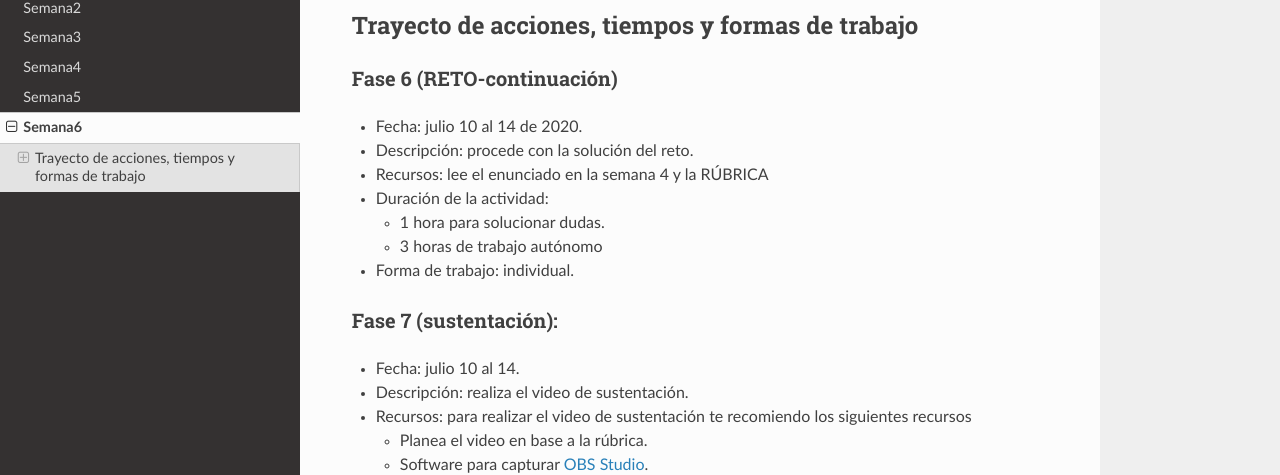
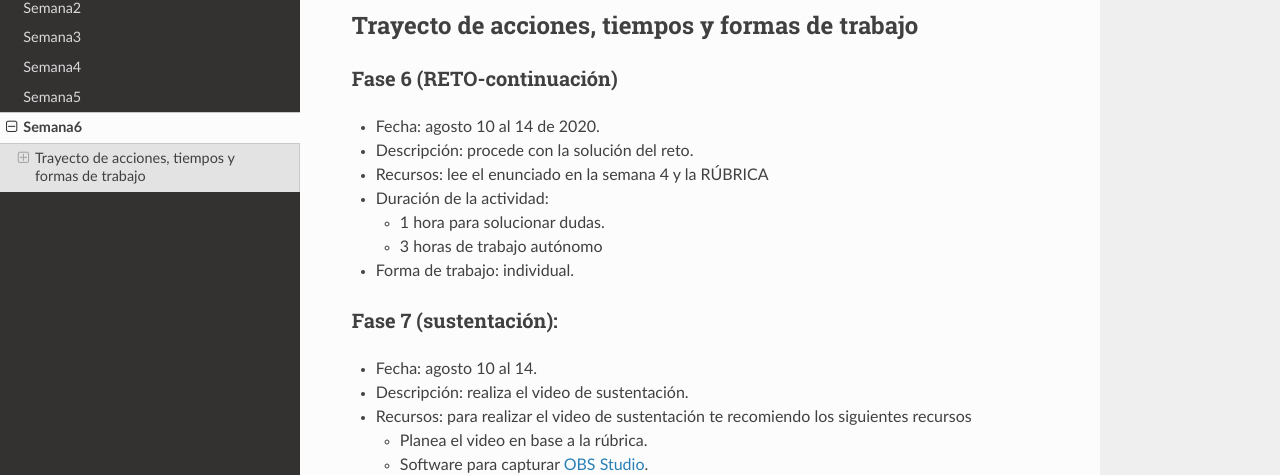
Before and after one commit to juanferfranco/sistemasoperativos, a Sphinx documentation site: the page built from docs/_semana6/semana6.rst, in a window 1280 px wide and 1155 px high. Shown: the part 199-674 px from the top of the window. Built offline with Sphinx 7.4.7 and the Read the Docs theme 2.0.0, drawn with Linux system fonts in a browser that asks for light colours.

Commit message:
update week 6

```diff
--- a/docs/_semana6/semana6.rst
+++ b/docs/_semana6/semana6.rst
@@ -8,7 +8,7 @@ Trayecto de acciones, tiempos y formas de trabajo
 
 Fase 6 (RETO-continuación)
 ^^^^^^^^^^^^^^^^^^^^^^^^^^^
-* Fecha: julio 10 al 14 de 2020.
+* Fecha: agosto 10 al 14 de 2020.
 * Descripción: procede con la solución del reto.
 * Recursos: lee el enunciado en la semana 4 y la RÚBRICA
 * Duración de la actividad:
@@ -20,7 +20,7 @@ Fase 6 (RETO-continuación)
 
 Fase 7 (sustentación):
 ^^^^^^^^^^^^^^^^^^^^^^^^^
-* Fecha: julio 10 al 14.
+* Fecha: agosto 10 al 14.
 * Descripción: realiza el video de sustentación.
 * Recursos: para realizar el video de sustentación te recomiendo los siguientes recursos
 
```
